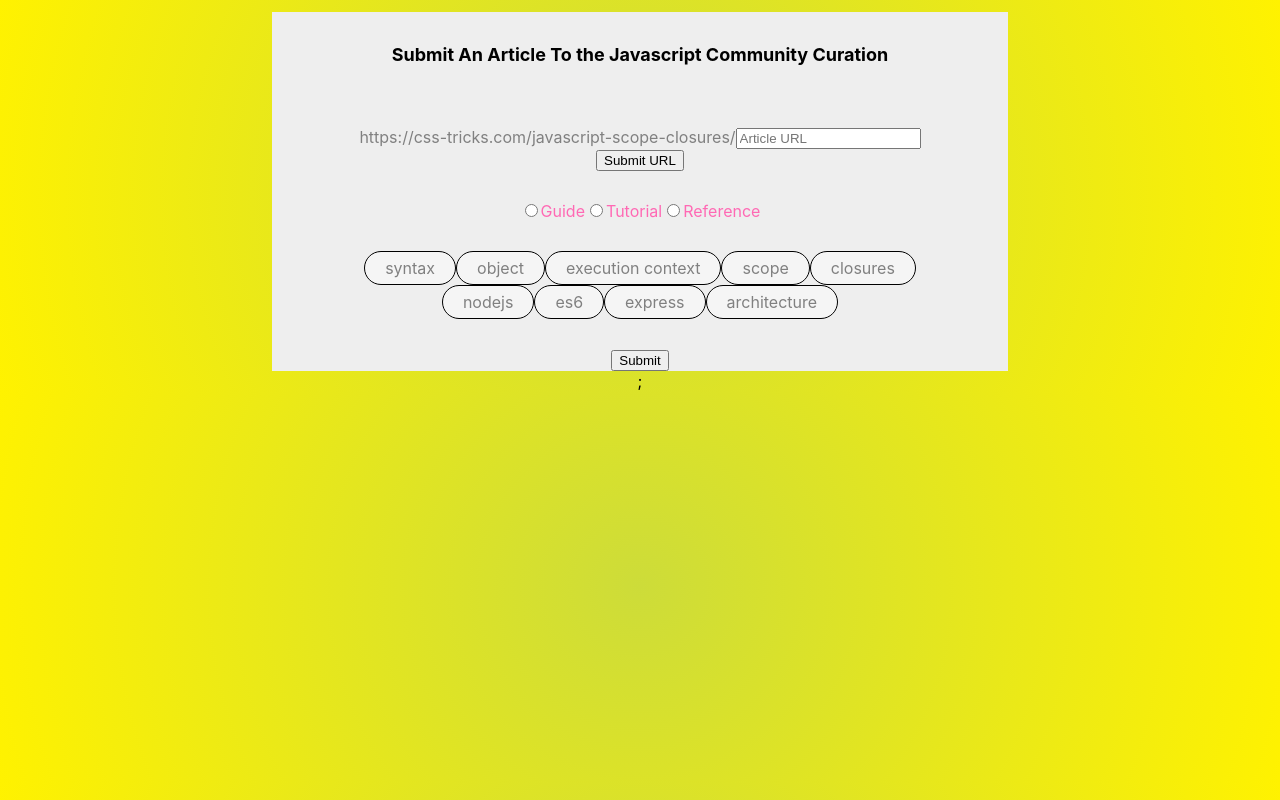
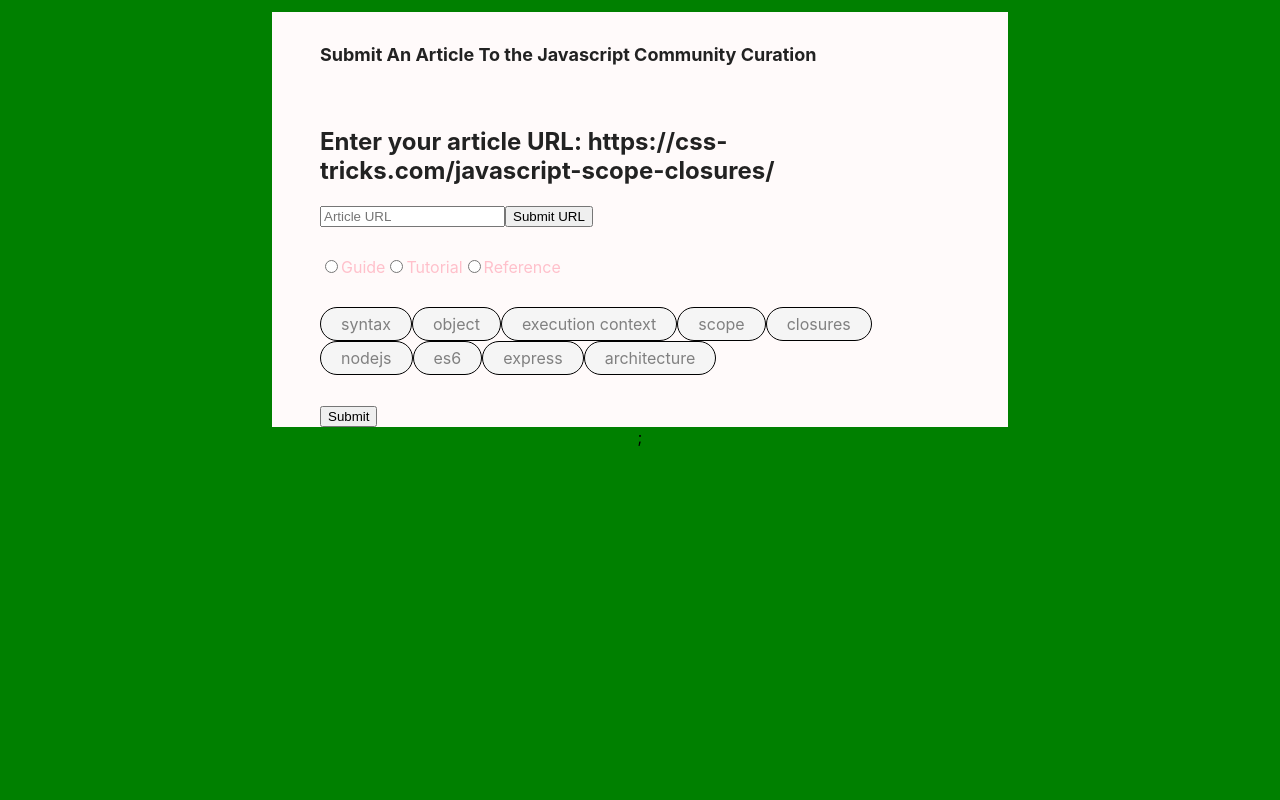
Before and after one commit to z2lai/react-emotion-multi-step-form, a React (Create React App) app: page / in a window 1280 px wide. Built offline with nearby package versions, Linux system fonts and the light colour scheme.

Commit message:
(WIP) Styling shared input wrapper styled component 2

```diff
--- a/src/components/CheckboxControl.js
+++ b/src/components/CheckboxControl.js
@@ -10,7 +10,7 @@ import styled from '@emotion/styled';
 //   `
 */
 
-const StyledCheckbox = styled.label`
+const StyledLabel = styled.label`
   display: inline-block;
   border: 1px solid black;
   padding: 0 20px;
@@ -30,10 +30,10 @@ const HiddenCheckbox = styled.input`
 `
 
 const Checkbox = props => (
-  <StyledCheckbox checked={props.checked}>
+  <StyledLabel checked={props.checked}>
     <HiddenCheckbox type="checkbox" {...props} />
     {props.value}
-  </StyledCheckbox>
+  </StyledLabel>
 );
 
 const CheckboxControl = props => {
--- a/src/components/Form.js
+++ b/src/components/Form.js
@@ -1,7 +1,7 @@
 import React from "react";
 import styled from "@emotion/styled";
 
-import UrlInputControl from "./UrlInputControl";
+import UrlControl from "./UrlControl";
 import RadioControl from "./RadioControl";
 import CheckboxControl from "./CheckboxControl";
 
@@ -10,19 +10,18 @@ const StyledForm = styled.div`
   width: 640px;
   margin: auto;
   padding: 0 3rem;
-  background-color: #eeeeee;
+  background-color: #FFFAFA;
+  text-align: left;
+  color: #222222;
   h1 {
     padding: 32px 0;
     font-size: 1.125rem;
   }
 `;
 
-const FormSection = styled.section`
+const StyledSection = styled.section`
   width: 100%;
   margin: 1.875rem 0;
-  h2 {
-
-  }
 `;
 
 class Form extends React.Component {
@@ -98,22 +97,22 @@ class Form extends React.Component {
     return (
       <StyledForm>
         <h1>Submit An Article To the Javascript Community Curation</h1>
-        <FormSection>
-          <UrlInputControl url={this.state.url} updateState={this.updateState} setFormState={this.setFormState} />
-        </FormSection>
-        <FormSection>
+        <StyledSection>
+          <UrlControl url={this.state.url} updateState={this.updateState} setFormState={this.setFormState} />
+        </StyledSection>
+        <StyledSection>
           <RadioControl
             name="type"
             types={this.types}
             selected={this.state.type}
             handleRadioSelection={this.handleRadioSelection}
           />
-        </FormSection>
-        <FormSection>
+        </StyledSection>
+        <StyledSection>
           {this.state.formState === this.formStates[2] ?
             <CheckboxControl name="topics" topics={this.state.tagOptions} handleCheckboxChange={this.handleCheckboxChange} />
           : <div>Loading...</div>}
-        </FormSection>
+        </StyledSection>
         {submitButton}
       </StyledForm>
     );
--- a/src/components/RadioControl.js
+++ b/src/components/RadioControl.js
@@ -1,33 +1,27 @@
 import React from "react";
-import { jsx, css } from "@emotion/core";
-/** @jsx jsx */
+import styled from "@emotion/styled";
 
-const style = css`
-  color: hotpink;
-`;
+const StyledLabel = styled.label`
+  color: pink;
+`
 
-class RadioControl extends React.Component {
-  render() {
-    let Option = props => (
-      <label css={style}>
-        <input
-          type="radio"
-          {...props}
-        />
-        {props.value}
-      </label>
-    );
+const Option = props => (
+  <StyledLabel>
+    <input type="radio" {...props} />
+    {props.value}
+  </StyledLabel>
+)
 
-    return this.props.types.map(type => (
-      <Option
-        key={type}
-        name={this.props.name}
-        value={type}
-        checked={this.props.selected === type}
-        onChange={this.props.handleRadioSelection}
-      />
-    ));
-  }
-}
+const RadioControl = props => (
+  props.types.map(type => (
+    <Option
+      key={type}
+      name={props.name}
+      value={type}
+      checked={props.selected === type}
+      onChange={props.handleRadioSelection}
+    />
+  ))
+);
 
 export default RadioControl;
--- a/src/components/UrlInputControl.js
+++ b/src/components/UrlControl.js
@@ -3,14 +3,7 @@ import styled from "@emotion/styled";
 
 const testUrl = 'https://css-tricks.com/javascript-scope-closures/';
 
-const Wrapper = styled.div`
-  color: grey;
-  input {
-    color: #222222;
-  }
-`
-
-class UrlInputControl extends React.Component {
+class UrlControl extends React.Component {
   state = {
     invalidUrl: false,
     urlInput: this.props.url || '' // should I just remove this and use the url state of the parent?
@@ -57,8 +50,8 @@ class UrlInputControl extends React.Component {
 
   render() {
     return (
-      <Wrapper>
-        {testUrl}
+      <label>
+        <h2>Enter your article URL: {testUrl}</h2>
         <input
           type="text"
           required
@@ -68,9 +61,9 @@ class UrlInputControl extends React.Component {
           onKeyPress={this.submitUrl}
         />
         <button onClick={this.submitUrl}>Submit URL</button>
-      </Wrapper>
+      </label>
     );
   }
 }
 
-export default UrlInputControl;
+export default UrlControl;
--- a/src/index.css
+++ b/src/index.css
@@ -5,8 +5,7 @@ body {
     sans-serif;
   -webkit-font-smoothing: antialiased;
   -moz-osx-font-smoothing: grayscale;
-  background: rgb(205,220,57);
-  background: radial-gradient(circle, rgba(205,220,57,1) 0%, rgba(205,220,57,1) 0%, rgba(255,242,0,1) 100%);
+  background: green;
 }
 
 code {
```
Also changed, not shown: src/components/FormTagPage.js (deleted, +0 -30 lines), src/components/StyledLabel.js (added, +10 -0 lines).
